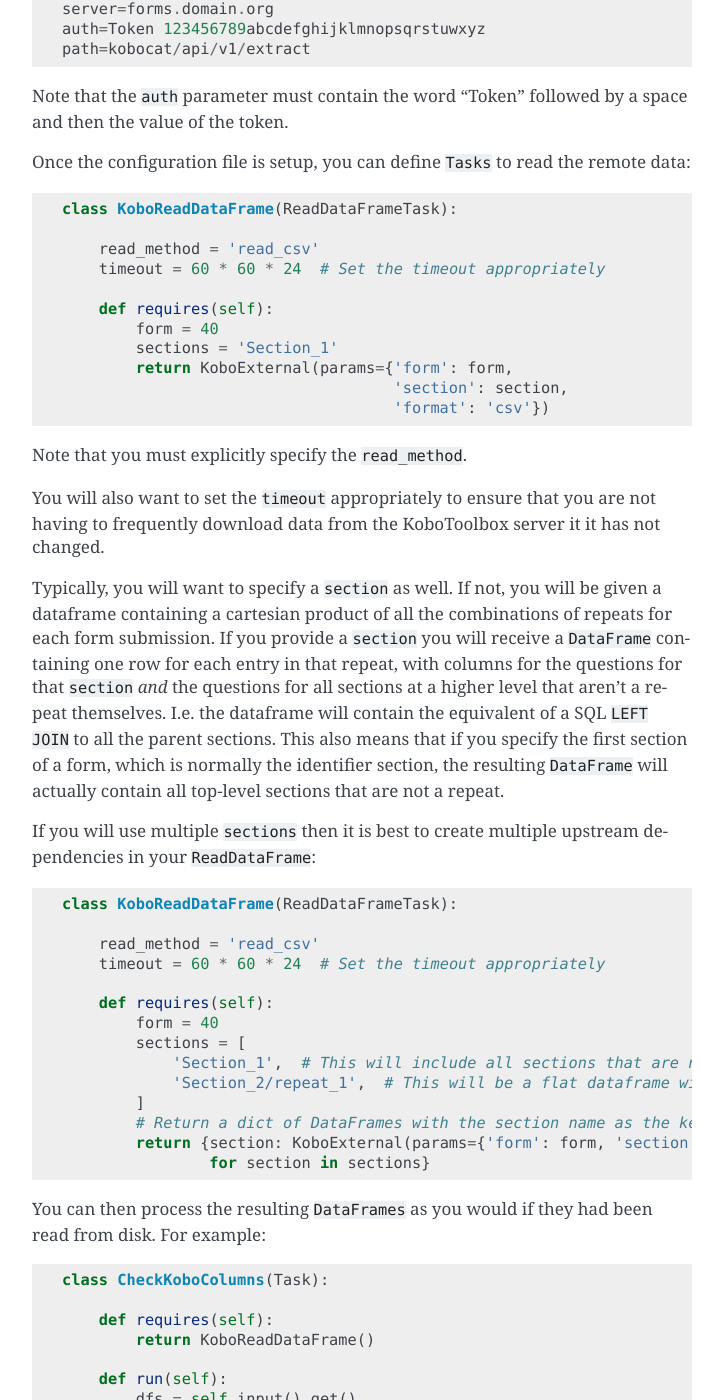
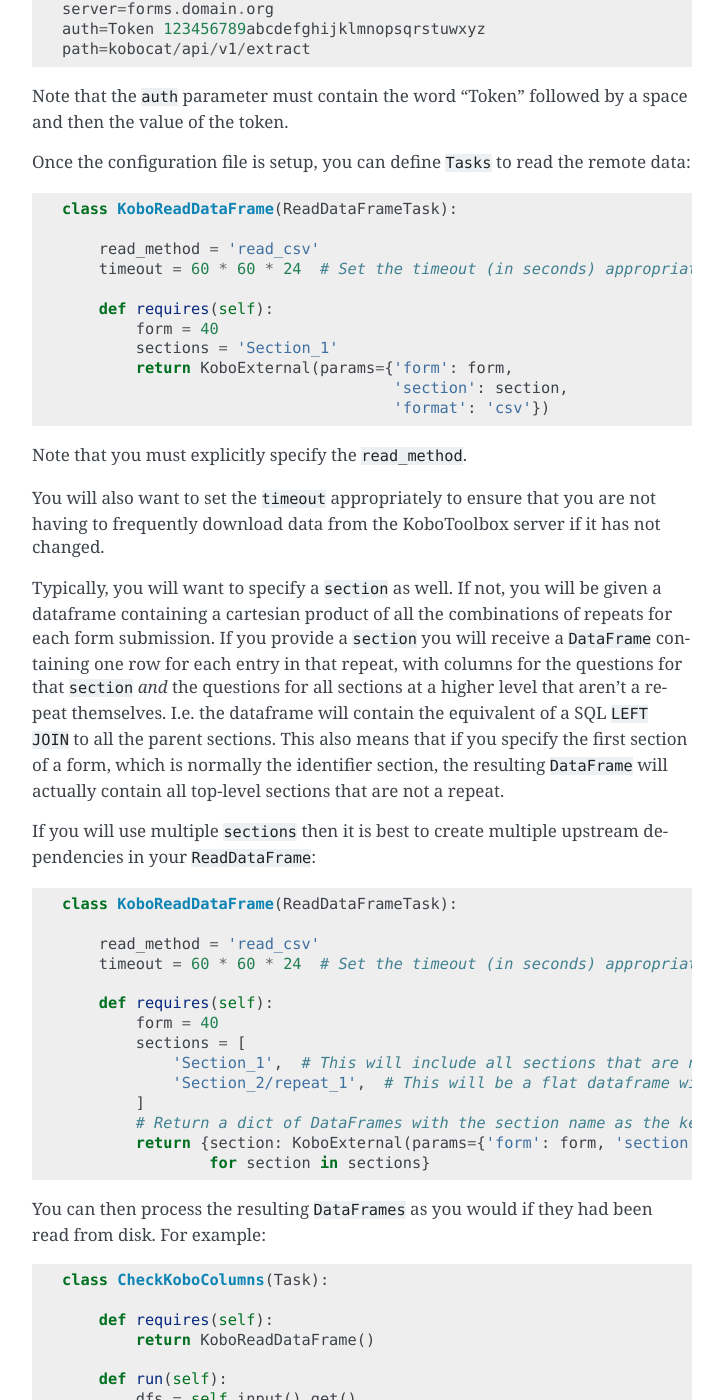
Before and after one commit to technicaltitch/pipelines, a Sphinx documentation site: the page built from docs/developers/external.md, in a window 1280 px wide and 1400 px high, scrolled down 1468 px. Shown: the whole window, without its empty margins (388-1111 px from the left). Built offline with Sphinx 7.4.7, drawn with Linux system fonts in a browser that asks for light colours; formulas are drawn with MathJax 3.

Commit message:
Minor docs fix for KoboExternal - see #8928

```diff
--- a/docs/developers/external.md
+++ b/docs/developers/external.md
@@ -78,7 +78,7 @@
 class KoboReadDataFrame(ReadDataFrameTask):
 
     read_method = 'read_csv'
-    timeout = 60 * 60 * 24  # Set the timeout appropriately
+    timeout = 60 * 60 * 24  # Set the timeout (in seconds) appropriately
 
     def requires(self):
         form = 40
@@ -92,7 +92,7 @@
 
 You will also want to set the `timeout` appropriately to ensure that
 you are not having to frequently download data from the KoboToolbox
-server it it has not changed.
+server if it has not changed.
 
 Typically, you will
 want to specify a `section` as well. If not, you will be given a dataframe
@@ -113,7 +113,7 @@
 class KoboReadDataFrame(ReadDataFrameTask):
 
     read_method = 'read_csv'
-    timeout = 60 * 60 * 24  # Set the timeout appropriately
+    timeout = 60 * 60 * 24  # Set the timeout (in seconds) appropriately
 
     def requires(self):
         form = 40
```
